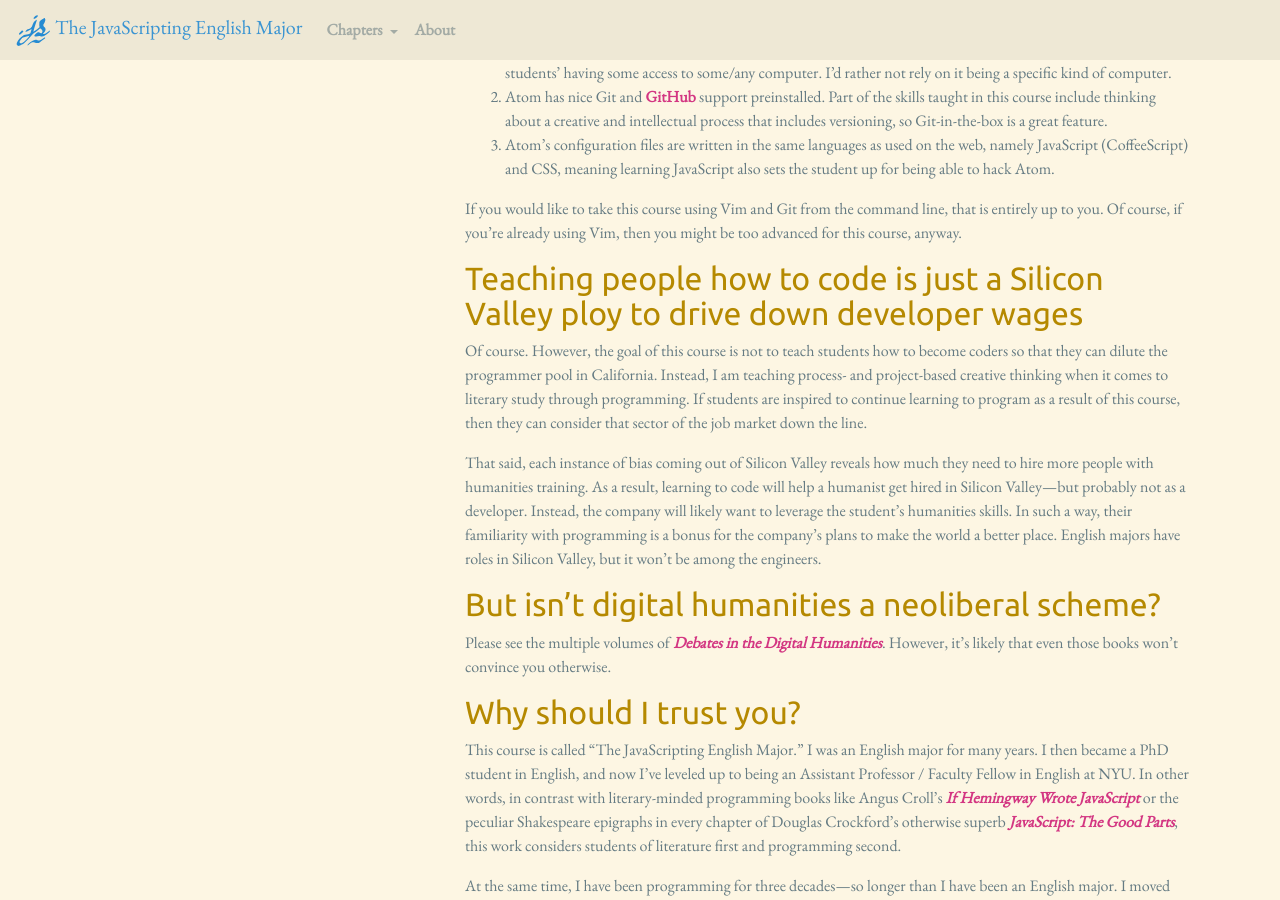
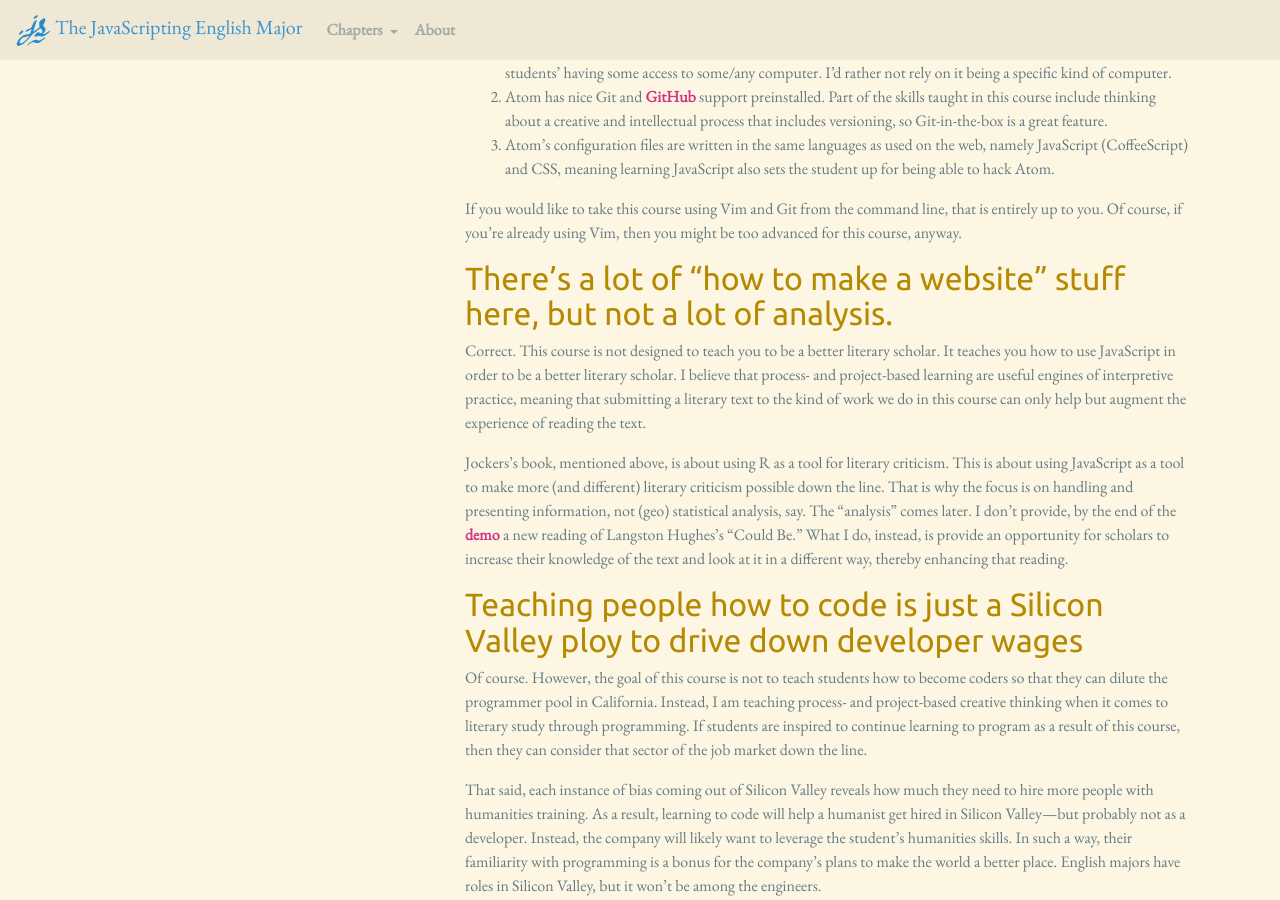
Before and after one commit to muziejus/javascripting-english-major, a Jekyll site: the page built from 0-introduction.md, in a window 1280 px wide and 900 px high, scrolled down 2533 px. Built offline with Jekyll 4.4.1, drawn with Linux system fonts in a browser that asks for light colours; nearby versions of some CDN libraries; some of the changed text lies outside the part shown.

Commit message:
Add FAQ on process vs. analysis.

```diff
--- a/0-introduction.md
+++ b/0-introduction.md
@@ -193,6 +193,27 @@ that is entirely up to you. Of course, if you’re already using Vim, then you
 might be too advanced for this course, anyway.
 
 </section>
+<section id="analysis">
+## There’s a lot of “how to make a website” stuff here, but not a lot of analysis.
+
+Correct. This course is not designed to teach you to be a better literary
+scholar. It teaches you how to use JavaScript in order to be a better literary
+scholar. I believe that process- and project-based learning are useful engines
+of interpretive practice, meaning that submitting a literary text to the kind
+of work we do in this course can only help but augment the experience of
+reading the text.
+
+Jockers’s book, mentioned above, is about using R as a tool for literary
+criticism. This is about using JavaScript as a tool to make more (and
+different) literary criticism possible down the line. That is why the focus is
+on handling and presenting information, not (geo) statistical analysis, say.
+The “analysis” comes later. I don’t provide, by the end of the
+[demo](/examples/could-be.html) a new reading of Langston Hughes’s “Could Be.”
+What I do, instead, is provide an opportunity for scholars to increase their
+knowledge of the text and look at it in a different way, thereby enhancing
+that reading.
+
+</section>
 <section id="exploitation">
 ## Teaching people how to code is just a Silicon Valley ploy to drive down developer wages
 
```
